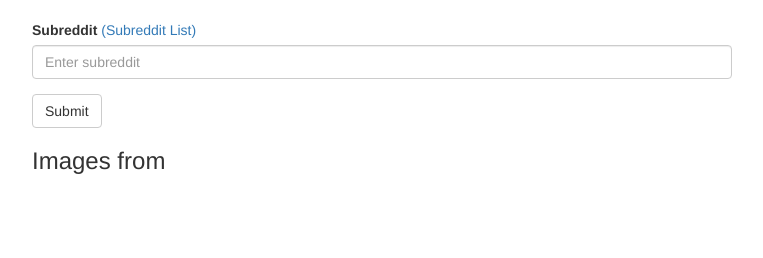
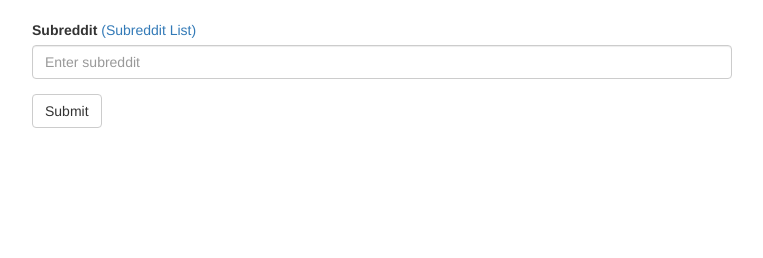
Before and after one commit to outofhand/redditviewer, a website: page app/index.html in a window 1280 px wide. Shown: the whole page, without its empty margins (258-1021 px from the left). Drawn offline with Linux system fonts and the light colour scheme; files that its build step writes are made by us from their sources; files whose address does not match are found by name.

Commit message:
Minor label tweak

```diff
--- a/app/views/main.html
+++ b/app/views/main.html
@@ -10,7 +10,7 @@
     <div class="spinner" ng-show="spinner"><img src="images/spiffygif_30x30.gif"/></div>
     <div ng-show="error">{{message}}</div>
 
-    <h3>Images from {{subreddit}}</h3>
+    <h3 ng-show="subreddit">Images from {{subreddit}}</h3>
     <div class="row marketing" id="images">
         <div id="images" class="col-xs-12">
 
```
Also changed, not shown: .tmp/concat/scripts/oldieshim.js (deleted), .tmp/concat/scripts/scripts.js (deleted), .tmp/styles/main.css, 1 other file.
